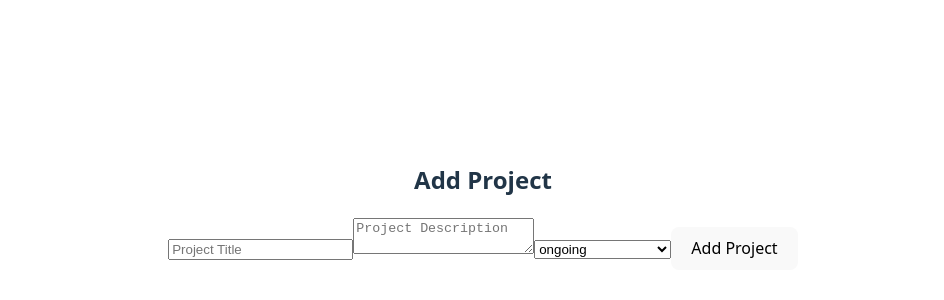
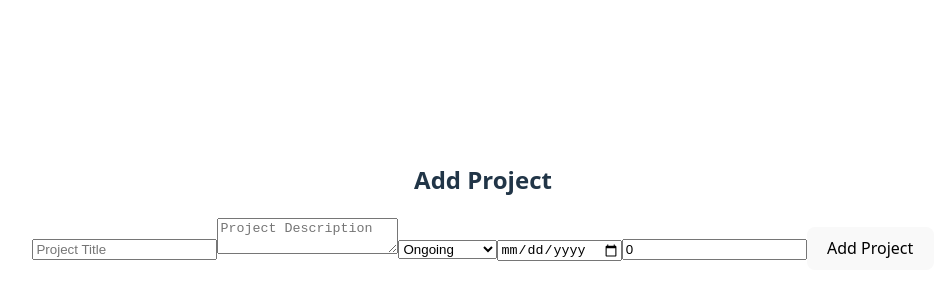
Before and after one commit to itsfarhankhan28/Freelancer-CRM, a React (Vite) app in the folder client/: page /projects/new/1 in a window 1280 px wide. Shown: the part 194-494 px from the top of the page, without its empty margins (157-1101 px from the left). Built offline with nearby package versions, Linux system fonts and the light colour scheme.

Commit message:
added the follow-up functionality

```diff
--- a/client/src/Pages/ProjectEditForm.jsx
+++ b/client/src/Pages/ProjectEditForm.jsx
@@ -6,23 +6,21 @@ import api from '../api/axios';
 
 const ProjectEditForm = () => {
   const { id } = useParams();
-  console.log(id)
+  console.log(id);
 
-   const [searchParams, setSearchParams] = useSearchParams();
-   const Url = searchParams.get('clientID')
-   console.log(Url)
+  const [searchParams, setSearchParams] = useSearchParams();
+  const Url = searchParams.get('clientID');
+  console.log(Url);
 
   const [formData, setFormData] = useState({
     title: '',
     description: '',
     status: 'ongoing',
+    deliveryDate: '',
+    followUpIntervalDays: 0
   });
 
   const [clients, setClients] = useState([]);
-//   console.log(clients)
-//   Fetch all clients for dropdown
-
-//   const ClientID;
 
   useEffect(() => {
     api.get('/clients')
@@ -48,10 +46,10 @@ const ProjectEditForm = () => {
   };
 
   const handleSubmit = async (e) => {
-    console.log(clients._id)
     e.preventDefault();
     try {
-        await api.put(`/clients/${Url}/projects/${id}`, formData);
+      await api.put(`/clients/${Url}/projects/${id}`, formData);
+      alert("Project updated successfully!");
     } catch (err) {
       console.error(err);
     }
@@ -61,6 +59,8 @@ const ProjectEditForm = () => {
     <div className="max-w-xl mx-auto p-6 bg-white rounded-2xl shadow">
       <h2 className="text-xl font-bold mb-4">Edit Project</h2>
       <form onSubmit={handleSubmit} className="grid gap-4">
+
+        {/* Title */}
         <input
           type="text"
           name="title"
@@ -70,6 +70,8 @@ const ProjectEditForm = () => {
           className="p-2 border rounded"
           required
         />
+
+        {/* Description */}
         <textarea
           name="description"
           value={formData.description}
@@ -78,32 +80,41 @@ const ProjectEditForm = () => {
           className="p-2 border rounded"
         />
 
+        {/* Status */}
         <select
           name="status"
           value={formData.status}
           onChange={handleChange}
           className="p-2 border rounded"
         >
-          <option value="ongoing">ongoing</option>
-          <option value="delivered">delivered</option>
-          <option value="under maintenance">under maintenance</option>
+          <option value="ongoing">Ongoing</option>
+          <option value="delivered">Delivered</option>
+          <option value="under maintenance">Under Maintenance</option>
         </select>
 
-        {/* <select
-          name="clientId"
-          value={formData.clientId}
+        {/* Delivery Date */}
+        <input
+          type="date"
+          name="deliveryDate"
+          value={formData.deliveryDate ? formData.deliveryDate.split('T')[0] : ''}
           onChange={handleChange}
           className="p-2 border rounded"
           required
-        >
-          <option value="">Select Client</option>
-          {clients.map(client => (
-            <option key={client._id} value={client._id}>
-              {client.name}
-            </option>
-          ))}
-        </select> */}
+        />
 
+        {/* Follow-up Interval in Days */}
+        <input
+          type="number"
+          name="followUpIntervalDays"
+          value={formData.followUpIntervalDays}
+          onChange={handleChange}
+          placeholder="Follow-up Interval (days)"
+          className="p-2 border rounded"
+          min="0"
+          required
+        />
+
+        {/* Submit */}
         <button
           type="submit"
           className="bg-green-600 text-white px-4 py-2 rounded hover:bg-green-700 transition"
--- a/client/src/Pages/ProjectForm.jsx
+++ b/client/src/Pages/ProjectForm.jsx
@@ -4,12 +4,13 @@ import api from '../api/axios.js';
 
 const ProjectForm = () => {
   const params = useParams();
-  console.log(params.id)
 
   const [formData, setFormData] = useState({
     title: '',
     description: '',
     status: 'ongoing',
+    deliveryDate: '',
+    followUpIntervalDays: 0
   });
 
   const handleChange = (e) => {
@@ -23,7 +24,8 @@ const ProjectForm = () => {
   const handleSubmit = async (e) => {
     e.preventDefault();
     try {
-      await api.post(`/clients/${params.id}/projects`, formData)
+      await api.post(`/clients/${params.id}/projects`, formData);
+      alert("Project added successfully!");
     } catch (err) {
       console.error(err);
     }
@@ -33,6 +35,8 @@ const ProjectForm = () => {
     <div className="max-w-xl mx-auto p-6 bg-white rounded-2xl shadow">
       <h2 className="text-xl font-bold mb-4">Add Project</h2>
       <form onSubmit={handleSubmit} className="grid gap-4">
+
+        {/* Project Title */}
         <input
           type="text"
           name="title"
@@ -42,6 +46,8 @@ const ProjectForm = () => {
           className="p-2 border rounded"
           required
         />
+
+        {/* Project Description */}
         <textarea
           name="description"
           value={formData.description}
@@ -50,17 +56,41 @@ const ProjectForm = () => {
           className="p-2 border rounded"
         />
 
+        {/* Status */}
         <select
           name="status"
           value={formData.status}
           onChange={handleChange}
           className="p-2 border rounded"
         >
-          <option value="ongoing">ongoing</option>
-          <option value="delivered">delivered</option>
-          <option value="under maintenance">under maintenance</option>
+          <option value="ongoing">Ongoing</option>
+          <option value="delivered">Delivered</option>
+          <option value="maintenance">Maintenance</option>
         </select>
 
+        {/* Delivery Date */}
+        <input
+          type="date"
+          name="deliveryDate"
+          value={formData.deliveryDate}
+          onChange={handleChange}
+          className="p-2 border rounded"
+          required
+        />
+
+        {/* Follow-up Interval in Days */}
+        <input
+          type="number"
+          name="followUpIntervalDays"
+          value={formData.followUpIntervalDays}
+          onChange={handleChange}
+          placeholder="Follow-up Interval (days)"
+          className="p-2 border rounded"
+          min="0"
+          required
+        />
+
+        {/* Submit */}
         <button
           type="submit"
           className="bg-green-600 text-white px-4 py-2 rounded hover:bg-green-700 transition"
```
Also changed, not shown: 1 other file (tests, documents, lock files or other folders).
